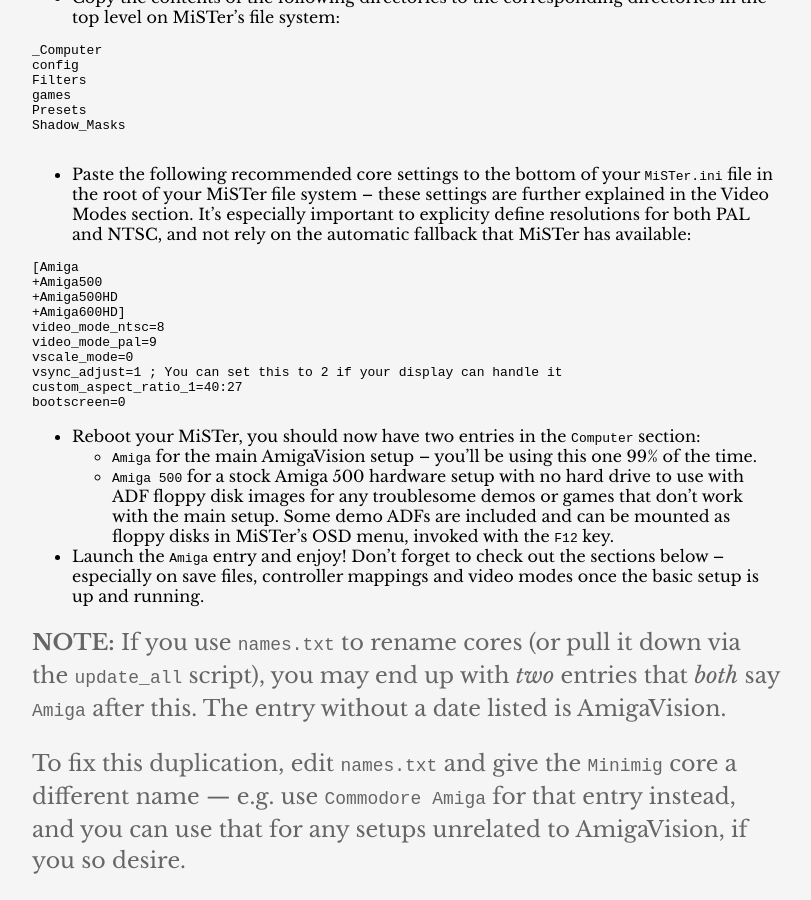
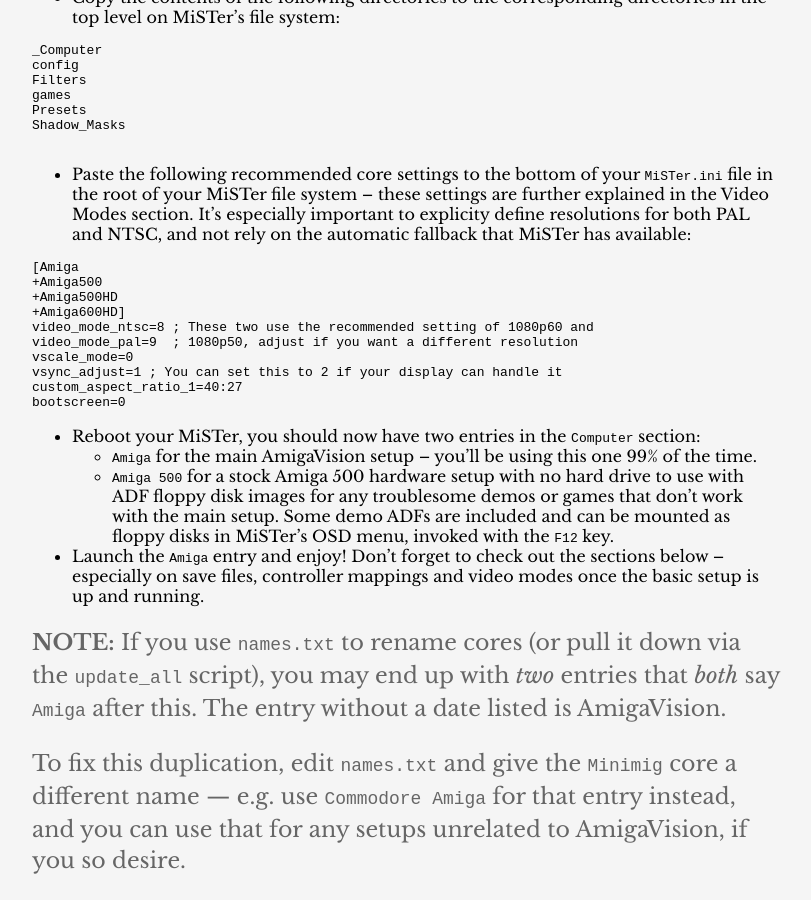
Before and after one commit to amigavision/amigavision.github.io, a Jekyll site: the page built from docs.md, in a window 1280 px wide and 900 px high, scrolled down 5865 px. Shown: the whole window, without its empty margins (233-1044 px from the left). Built offline with Jekyll 4.4.1, drawn with Linux system fonts in a browser that asks for light colours.

Commit message:
Be very explicit about using 1080p

```diff
--- a/docs.md
+++ b/docs.md
@@ -139,8 +139,8 @@
 +Amiga500
 +Amiga500HD
 +Amiga600HD]
-video_mode_ntsc=8
-video_mode_pal=9
+video_mode_ntsc=8 ; These two use the recommended setting of 1080p60 and
+video_mode_pal=9  ; 1080p50, adjust if you want a different resolution
 vscale_mode=0
 vsync_adjust=1 ; You can set this to 2 if your display can handle it
 custom_aspect_ratio_1=40:27
```
